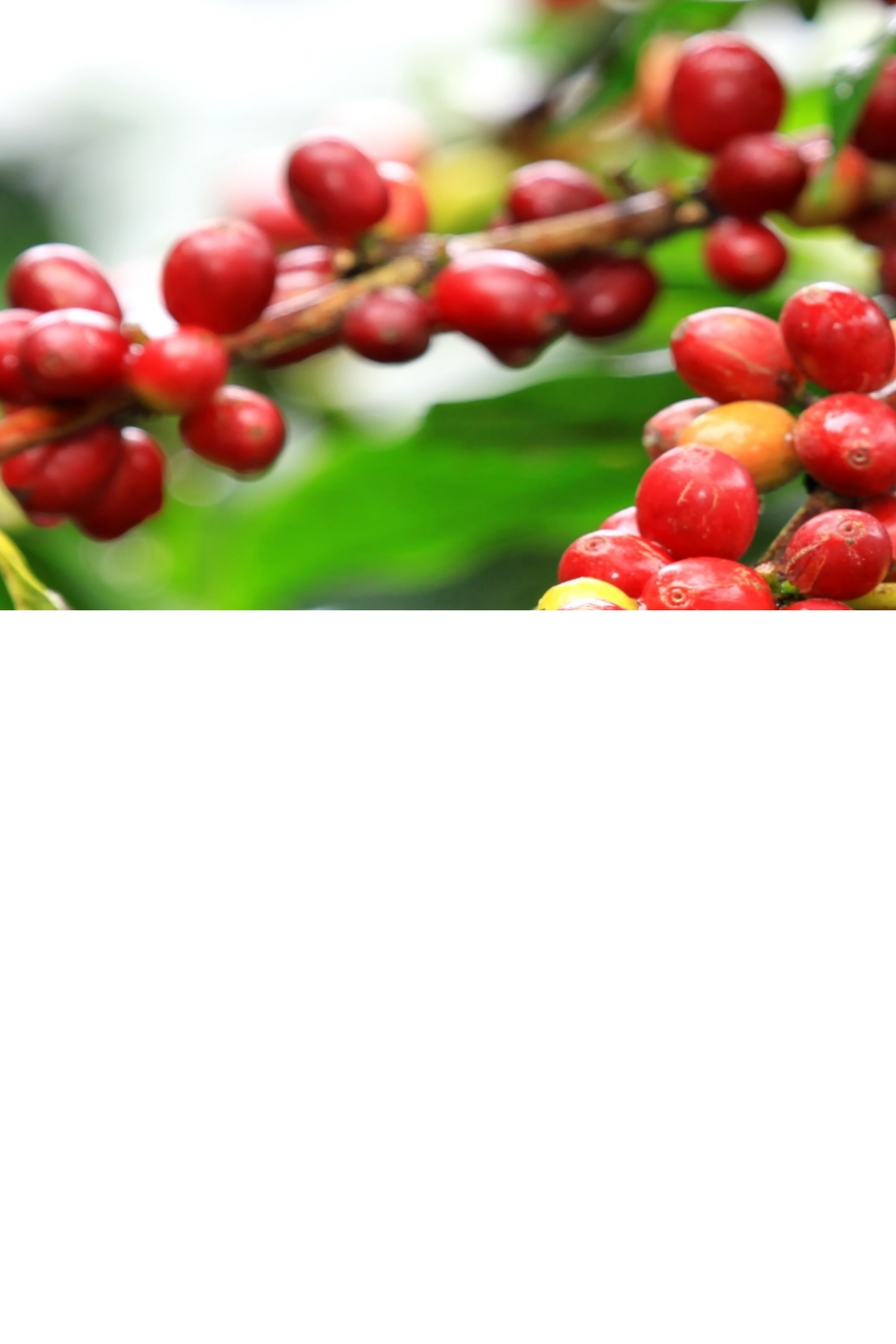
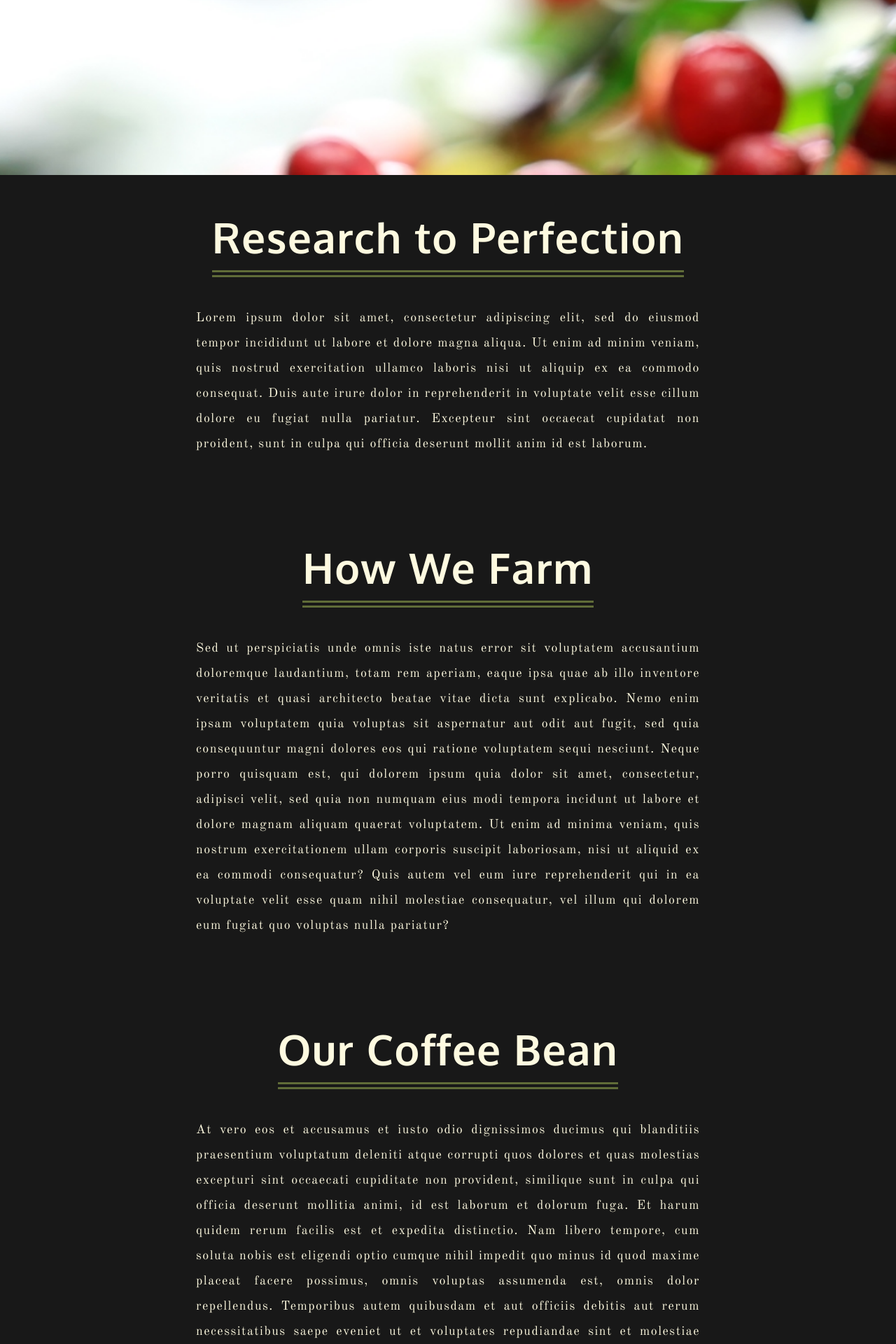
Before and after one commit to NightfuryEquinn/Bean-Bros-Wholesaler, a PHP site: page /aboutus.html in a window 1280 px wide. Shown: the part 590-2510 px from the top of the page at 70% size. Run offline with PHP 8.4, Linux system fonts and the light colour scheme.

Commit message:
Done About Us

```diff
--- a/aboutus.html
+++ b/aboutus.html
@@ -70,7 +70,73 @@
                     <div class="quote-container">
                         <p>Our Legacy Starts Here</p>
                     </div>
-
+                    <!--About Us Description-->
+                    <div class="description-container">
+                        <div class="research-to-perfection-text-container">
+                            <div class="rtp-title">
+                                <h1>Research to Perfection</h1>
+                            </div>
+                            <div class="rtp-content">
+                                <p>Lorem ipsum dolor sit amet, consectetur adipiscing elit, sed do eiusmod tempor incididunt ut labore et dolore magna aliqua. Ut enim ad minim veniam, quis nostrud exercitation ullamco laboris nisi ut aliquip ex ea commodo consequat. Duis aute irure dolor in reprehenderit in voluptate velit esse cillum dolore eu fugiat nulla pariatur. Excepteur sint occaecat cupidatat non proident, sunt in culpa qui officia deserunt mollit anim id est laborum.</p>
+                            </div>
+                        </div>
+                        <div class="how-we-farm-text-container">
+                            <div class="hwf-title">
+                                <h1>How We Farm</h1>
+                            </div>
+                            <div class="hwf-content">
+                                <p>Sed ut perspiciatis unde omnis iste natus error sit voluptatem accusantium doloremque laudantium, totam rem aperiam, eaque ipsa quae ab illo inventore veritatis et quasi architecto beatae vitae dicta sunt explicabo. Nemo enim ipsam voluptatem quia voluptas sit aspernatur aut odit aut fugit, sed quia consequuntur magni dolores eos qui ratione voluptatem sequi nesciunt. Neque porro quisquam est, qui dolorem ipsum quia dolor sit amet, consectetur, adipisci velit, sed quia non numquam eius modi tempora incidunt ut labore et dolore magnam aliquam quaerat voluptatem. Ut enim ad minima veniam, quis nostrum exercitationem ullam corporis suscipit laboriosam, nisi ut aliquid ex ea commodi consequatur? Quis autem vel eum iure reprehenderit qui in ea voluptate velit esse quam nihil molestiae consequatur, vel illum qui dolorem eum fugiat quo voluptas nulla pariatur?</p>
+                            </div>
+                        </div>
+                        <div class="our-coffee-bean-text-container">
+                            <div class="ocb-title">
+                                <h1>Our Coffee Bean</h1>
+                            </div>
+                            <div class="ocb-content">
+                                <p>At vero eos et accusamus et iusto odio dignissimos ducimus qui blanditiis praesentium voluptatum deleniti atque corrupti quos dolores et quas molestias excepturi sint occaecati cupiditate non provident, similique sunt in culpa qui officia deserunt mollitia animi, id est laborum et dolorum fuga. Et harum quidem rerum facilis est et expedita distinctio. Nam libero tempore, cum soluta nobis est eligendi optio cumque nihil impedit quo minus id quod maxime placeat facere possimus, omnis voluptas assumenda est, omnis dolor repellendus. Temporibus autem quibusdam et aut officiis debitis aut rerum necessitatibus saepe eveniet ut et voluptates repudiandae sint et molestiae non recusandae. Itaque earum rerum hic tenetur a sapiente delectus, ut aut reiciendis voluptatibus maiores alias consequatur aut perferendis doloribus asperiores repellat.</p>
+                            </div>
+                        </div>
+                    </div>
+                    <!--Footer-->
+                    <div class="footer-container">
+                        <div class="footer-quote-container">
+                            <div class="footer-quote">
+                                <p>When you need beans, <br>you know where to find us.</p>
+                            </div>
+                        </div>
+                        <div class="footer-sub-container">
+                            <div class="footer-nav">
+                                <p>Home</p>
+                                <p>Beans</p>
+                                <p>Coffeepedia</p>
+                                <p>About Us</p>
+                                <p>Contact Us</p>
+                            </div>
+                            <div class="footer-social-media">
+                                <div class="fsm-title">
+                                    <p>Social Media</p>
+                                </div>
+                                <div class="fsm-content">
+                                    <p>Facebook</p>
+                                    <p>Instagram</p>
+                                    <p>Twitter</p>
+                                    <p>FAQ</p>
+                                </div>
+                            </div>
+                            <div class="footer-contact-us">
+                                <div class="fcu-title">
+                                    <p>Have a coffee with us</p>
+                                </div>
+                                <div class="fcu-content">
+                                    <p>Customer Service: <br>03-222-3333</p>
+                                    <p>Address: <br>85a, 85b, 85c, Jalan Bukit Bintang, <br>Kuala Lumpur, <br>55100 Malaysia</p>
+                                </div>
+                            </div>
+                        </div>
+                        <div class="footer-copyright">
+                            <p>Est. 2022 @ Bean Bros Wholesaler</p>
+                        </div>
+                    </div>
                 </div>
             </div>
     </body>
--- a/css/aboutus.css
+++ b/css/aboutus.css
@@ -156,3 +156,186 @@
     letter-spacing: 0.5px;
     text-align: center;
 }
+
+/* About Us Description */
+.description-container {
+    margin-top: 450px;
+    height: auto;
+    width: auto;
+    color: #fefae0;
+    background-color: #181818;
+    display: flex;
+    flex-direction: column;
+    align-content: center;
+    justify-content: center;
+    align-items: center;
+}
+
+.research-to-perfection-text-container, .how-we-farm-text-container, .our-coffee-bean-text-container {
+    margin: 30px 30px 50px 30px;
+    height: auto;
+    width: auto;
+    display: flex;
+    flex-direction: column;
+    align-content: center;
+    justify-content: center;
+    align-items: center;
+}
+
+.rtp-title, .hwf-title, .ocb-title {
+    margin: 20px;
+    padding-bottom: 10px;
+    height: auto;
+    width: auto;
+    font-size: 30px;
+    letter-spacing: 1.5px;
+    border-bottom: 10px double #606C38;
+}
+
+.rtp-content, .hwf-content, .ocb-content {
+    margin: 20px 250px;
+    height: auto;
+    width: auto;
+    font-size: 18px;
+    letter-spacing: 1.5px;
+    line-height: 2;
+    text-align: justify;
+}
+
+
+/* Footer */
+.footer-container {
+    height: auto;
+    width: auto;
+    color: #181818;
+    background-color: #F3EEC8;
+    display: flex;
+    flex-direction: column;
+    align-content: center;
+    justify-content: center;
+}
+
+.footer-quote-container {
+    margin: 50px;
+    height: auto;
+    width: auto;
+}
+
+.footer-quote {
+    height: auto;
+    width: auto;
+    font-size: 30px;
+    font-weight: bold;
+    letter-spacing: 1.5px;
+}
+
+.footer-sub-container {
+    height: auto;
+    width: auto;
+    display: flex;
+    flex-direction: row;
+    align-content: center;
+    justify-content: space-around;
+    align-items: center;
+}
+
+.footer-nav {
+    height: auto;
+    width: auto;
+    font-size: 20px;
+    font-weight: bold;
+    letter-spacing: 1.5px;
+    display: flex;
+    flex-direction: column;
+    align-content: center;
+    justify-content: center;
+}
+
+.footer-nav p {
+    margin-top: 15px;
+}
+
+.footer-social-media {
+    height: auto;
+    width: auto;
+    display: flex;
+    flex-direction: column;
+    align-content: center;
+    justify-content: center;
+    align-items: center;
+}
+
+.fsm-title {
+    margin: 15px;
+    height: auto;
+    width: auto;
+    font-size: 30px;
+    font-weight: bold;
+    letter-spacing: 1.5px;
+}
+
+.fsm-content {
+    height: auto;
+    width: auto;
+    font-size: 20px;
+    font-weight: bold;
+    letter-spacing: 1.5px;
+    display: flex;
+    flex-direction: column;
+    align-content: center;
+    justify-content: center;
+}
+
+.fsm-content p {
+    margin-top: 15px;
+}
+
+.footer-contact-us {
+    margin: 15px;
+    height: auto;
+    width: auto;
+    display: flex;
+    flex-direction: column;
+    align-content: center;
+    justify-content: center;
+}
+
+.fcu-title {
+    margin: 15px;
+    height: auto;
+    width: auto;
+    font-size: 30px;
+    font-weight: bold;
+    letter-spacing: 1.5px;
+}
+
+.fcu-content {
+    margin-top: 15px;
+    height: auto;
+    width: auto;
+    font-size: 20px;
+    font-weight: bold;
+    letter-spacing: 1.5px;
+    display: flex;
+    flex-direction: column;
+    align-content: center;
+    justify-content: center;
+}
+
+.fcu-content p {
+    margin-top: 15px;
+}
+
+.footer-copyright {
+    margin: 25px;
+    height: auto;
+    width: auto;
+    font-size: 18px;
+    letter-spacing: 1.5px;
+    text-align: right;
+    border-top: 2.5px solid #181818;
+}
+
+.footer-copyright p {
+    margin-top: 25px;
+}
```
